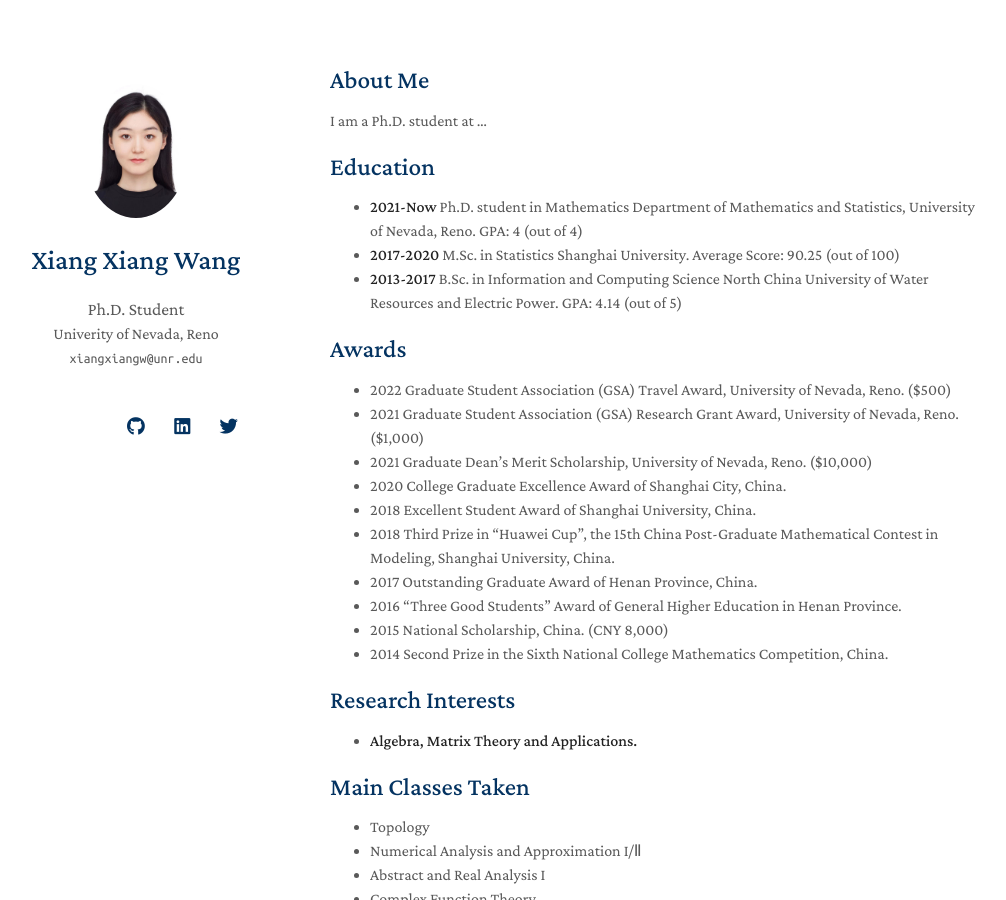
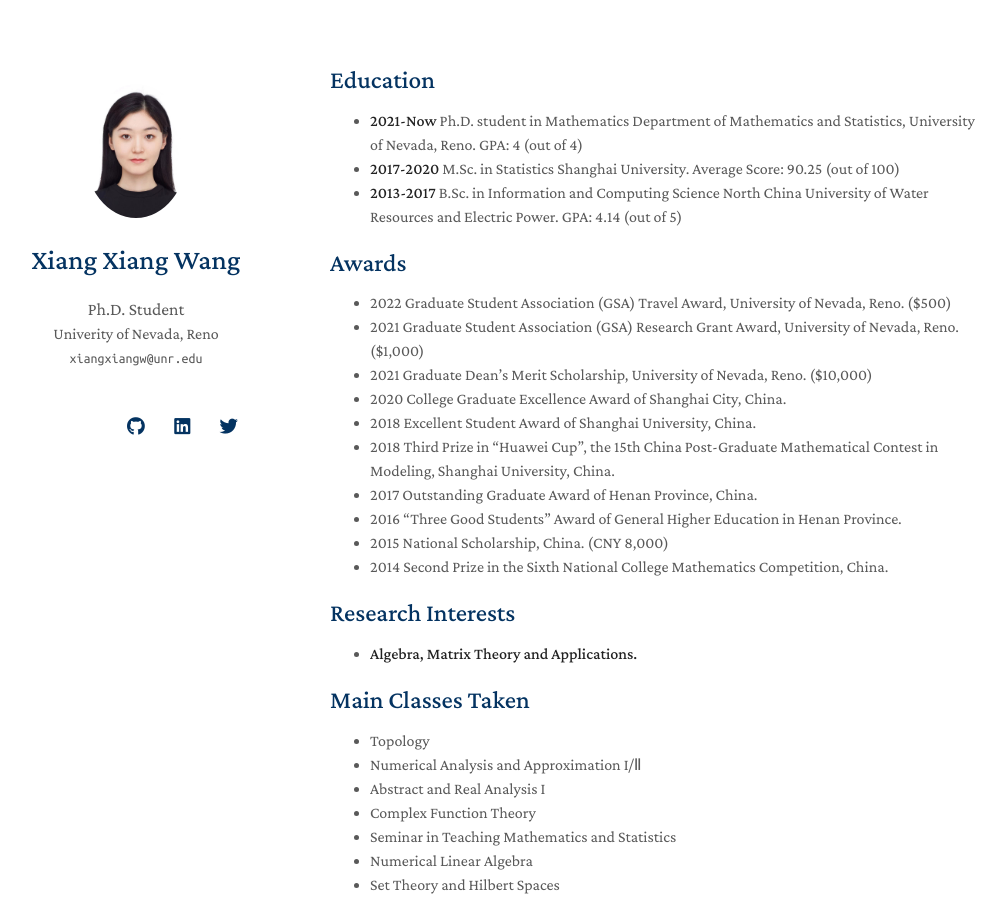
Before and after one commit to yaoyao-liu/minimal-light, a Jekyll site: the page built from index.md, in a window 1280 px wide and 900 px high. Shown: the whole window, without its empty margins (140-1146 px from the left). Built offline with Jekyll 4.4.1, drawn with Linux system fonts in a browser that asks for light colours; nearby versions of some CDN libraries; a style sheet for code colours, icons or effects is not loaded; our own code applies the rules of GitHub Pages for plain Markdown files.

Commit message:
Update index.md

```diff
--- a/index.md
+++ b/index.md
@@ -2,9 +2,7 @@
 layout: homepage
 ---
 
-## About Me
 
-I am a Ph.D. student at ...
 
 
 ## Education
```
